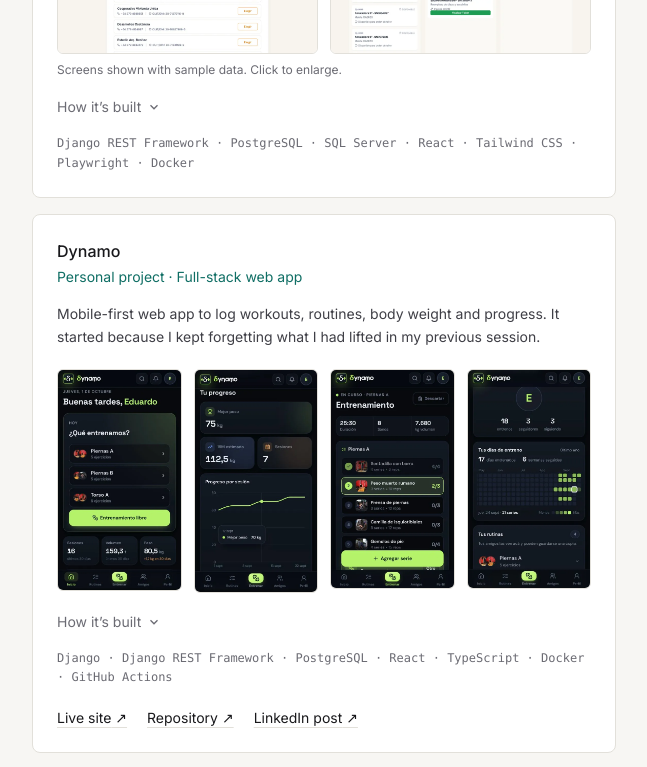
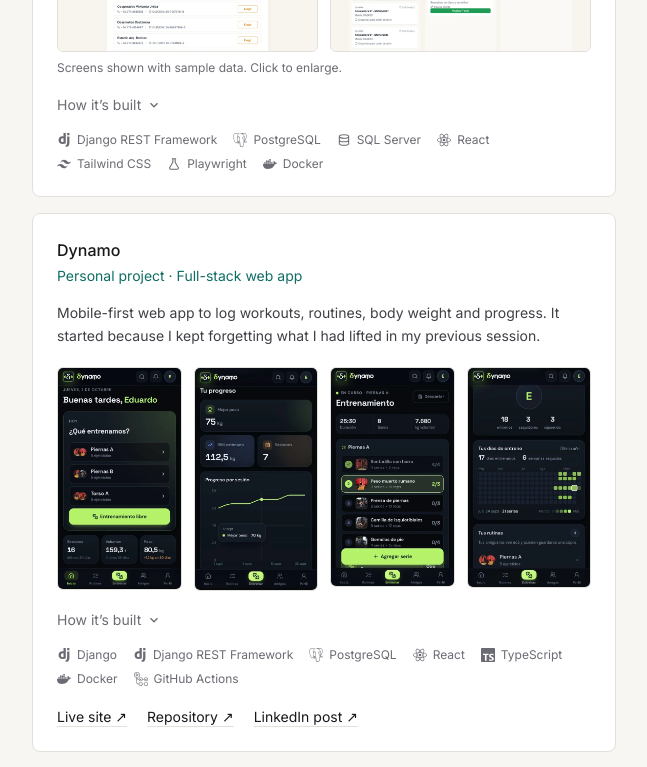
Before and after one commit to deadour/portfolio, a React (Vite) app: page / in a window 1280 px wide. Shown: the part 2880-3647 px from the top of the page, without its empty margins (408-1055 px from the left). Built offline with nearby package versions, Linux system fonts and the light colour scheme.

Commit message:
Add tech logos to stack, tech section and contact

```diff
--- a/package.json
+++ b/package.json
@@ -10,7 +10,8 @@
   },
   "dependencies": {
     "react": "^19.3.0",
-    "react-dom": "^19.3.0"
+    "react-dom": "^19.3.0",
+    "simple-icons": "^16.34.0"
   },
   "devDependencies": {
     "@tailwindcss/vite": "^4.3.3",
--- a/src/components/Contact.tsx
+++ b/src/components/Contact.tsx
@@ -1,6 +1,37 @@
 import Section from './Section'
 import { site } from '../data/site'
 import { useLang } from '../i18n'
+import { siGithub } from 'simple-icons'
+
+// Small line icons (24×24) for each contact row.
+const ICONS: Record<string, string> = {
+  Email: 'M3 6h18v12H3zM3 7l9 6 9-6',
+  LinkedIn: 'M4 4h16v16H4zM8 10v6M8 7.5v.01M12 16v-6M12 13c0-2 4-2.5 4 0v3',
+}
+
+function ContactIcon({ label }: { label: string }) {
+  if (label === 'GitHub') {
+    return (
+      <svg viewBox="0 0 24 24" aria-hidden="true" className="size-4 shrink-0" fill="currentColor">
+        <path d={siGithub.path} />
+      </svg>
+    )
+  }
+  return (
+    <svg
+      viewBox="0 0 24 24"
+      aria-hidden="true"
+      className="size-4 shrink-0"
+      fill="none"
+      stroke="currentColor"
+      strokeWidth="1.8"
+      strokeLinecap="round"
+      strokeLinejoin="round"
+    >
+      <path d={ICONS[label]} />
+    </svg>
+  )
+}
 
 // Entries with an empty href (not configured yet) are skipped.
 const links = [
@@ -27,9 +58,12 @@
               href={link.href}
               target={link.external ? '_blank' : undefined}
               rel={link.external ? 'noreferrer' : undefined}
-              className="group flex flex-wrap items-baseline justify-between gap-x-6 gap-y-1 py-4"
+              className="group flex flex-wrap items-center justify-between gap-x-6 gap-y-1 py-4"
             >
-              <span className="text-sm text-muted">{link.label}</span>
+              <span className="flex items-center gap-2.5 text-sm text-muted group-hover:text-fg">
+                <ContactIcon label={link.label} />
+                {link.label}
+              </span>
               <span className="break-all text-fg decoration-accent underline-offset-4 group-hover:underline">
                 {link.text}
               </span>
--- a/src/components/Tech.tsx
+++ b/src/components/Tech.tsx
@@ -1,4 +1,5 @@
 import Section from './Section'
+import TechIcon from './TechIcon'
 import { tech } from '../data/tech'
 import { useLang } from '../i18n'
 
@@ -11,13 +12,19 @@
 
   return (
     <Section id="tech" title={c.sections.tech}>
-      <div className="grid gap-8 sm:grid-cols-2">
+      <div className="grid gap-8">
         {groups.map((group) => (
           <div key={group.title}>
             <h3 className="text-sm text-muted">{group.title}</h3>
-            <ul className="mt-3 space-y-1.5 text-fg">
+            <ul className="mt-3 grid grid-cols-2 gap-2 sm:grid-cols-3">
               {group.items.map((item) => (
-                <li key={item}>{item}</li>
+                <li
+                  key={item}
+                  className="flex items-center gap-2.5 rounded-md border border-line bg-surface px-3 py-2 text-sm whitespace-nowrap text-fg"
+                >
+                  <TechIcon name={item} colored className="size-4" />
+                  {item}
+                </li>
               ))}
             </ul>
           </div>
--- /dev/null
+++ b/src/components/TechIcon.tsx
@@ -0,0 +1,123 @@
+import type { CSSProperties } from 'react'
+import {
+  siApacheparquet,
+  siCelery,
+  siDjango,
+  siDocker,
+  siEspressif,
+  siEsphome,
+  siFastapi,
+  siGithubactions,
+  siGrafana,
+  siHomeassistant,
+  siInfluxdb,
+  siKeras,
+  siLastdotfm,
+  siLinux,
+  siMusicbrainz,
+  siNumpy,
+  siPandas,
+  siPostgresql,
+  siPytest,
+  siPython,
+  siPytorch,
+  siReact,
+  siRedis,
+  siStreamlit,
+  siTailwindcss,
+  siTypescript,
+} from 'simple-icons'
+
+type Icon = { path: string; hex: string }
+
+// Generic glyphs (24×24 stroke paths) for tools without an official logo in simple-icons.
+const DATABASE =
+  'M12 3c4.4 0 8 1.3 8 3s-3.6 3-8 3-8-1.3-8-3 3.6-3 8-3zM4 6v6c0 1.7 3.6 3 8 3s8-1.3 8-3V6M4 12v6c0 1.7 3.6 3 8 3s8-1.3 8-3v-6'
+const CHART = 'M4 20V10M10 20V4M16 20v-8M22 20H2'
+const SPARK = 'M12 3v4M12 17v4M3 12h4M17 12h4M6 6l2.5 2.5M15.5 15.5 18 18M6 18l2.5-2.5M15.5 8.5 18 6'
+const TEST = 'M9 3h6M10 3v6L4.5 18.5A2 2 0 0 0 6.2 21h11.6a2 2 0 0 0 1.7-2.5L14 9V3'
+
+const BRAND: Record<string, Icon> = {
+  Python: siPython,
+  PostgreSQL: siPostgresql,
+  Pandas: siPandas,
+  Django: siDjango,
+  'Django REST Framework': siDjango,
+  React: siReact,
+  TypeScript: siTypescript,
+  Docker: siDocker,
+  Linux: siLinux,
+  'GitHub Actions': siGithubactions,
+  Parquet: siApacheparquet,
+  Streamlit: siStreamlit,
+  pytest: siPytest,
+  'Last.fm API': siLastdotfm,
+  MusicBrainz: siMusicbrainz,
+  Celery: siCelery,
+  Redis: siRedis,
+  PyTorch: siPytorch,
+  Keras: siKeras,
+  NumPy: siNumpy,
+  FastAPI: siFastapi,
+  ESP32: siEspressif,
+  ESPHome: siEsphome,
+  'Home Assistant': siHomeassistant,
+  InfluxDB: siInfluxdb,
+  Grafana: siGrafana,
+  'Tailwind CSS': siTailwindcss,
+}
+
+const GENERIC: Record<string, string> = {
+  SQL: DATABASE,
+  'SQL Server': DATABASE,
+  'Power BI': CHART,
+  SHAP: SPARK,
+  LIME: SPARK,
+  Playwright: TEST,
+}
+
+// Brand colors too dark to read on the dark theme (or too light on the light one)
+// fall back to the text color; see .tech-icon in index.css.
+function luminance(hex: string) {
+  const [r, g, b] = [0, 2, 4].map((i) => parseInt(hex.slice(i, i + 2), 16) / 255)
+  return 0.2126 * r + 0.7152 * g + 0.0722 * b
+}
+
+type Props = { name: string; colored?: boolean; className?: string }
+
+export default function TechIcon({ name, colored = false, className = 'size-4' }: Props) {
+  const brand = BRAND[name]
+  if (brand) {
+    const lum = luminance(brand.hex)
+    return (
+      <svg
+        viewBox="0 0 24 24"
+        aria-hidden="true"
+        className={`tech-icon shrink-0 ${className}`}
+        data-colored={colored || undefined}
+        data-dark-unsafe={lum < 0.25 || undefined}
+        data-light-unsafe={lum > 0.8 || undefined}
+        style={{ '--brand': `#${brand.hex}` } as CSSProperties}
+        fill="currentColor"
+      >
+        <path d={brand.path} />
+      </svg>
+    )
+  }
+  const generic = GENERIC[name]
+  if (!generic) return null
+  return (
+    <svg
+      viewBox="0 0 24 24"
+      aria-hidden="true"
+      className={`shrink-0 ${className}`}
+      fill="none"
+      stroke="currentColor"
+      strokeWidth="1.8"
+      strokeLinecap="round"
+      strokeLinejoin="round"
+    >
+      <path d={generic} />
+    </svg>
+  )
+}
--- a/src/components/Work.tsx
+++ b/src/components/Work.tsx
@@ -1,6 +1,7 @@
 import Section from './Section'
 import Pipeline from './Pipeline'
 import Disclosure from './Disclosure'
+import TechIcon from './TechIcon'
 import { projects } from '../data/projects'
 import { useLang } from '../i18n'
 
@@ -79,9 +80,14 @@
       )}
 
       {project.stack.length > 0 && (
-        <p className="mt-4 font-mono text-xs leading-relaxed text-muted">
-          {project.stack.join(' · ')}
-        </p>
+        <ul className="mt-4 flex flex-wrap gap-x-4 gap-y-2 text-xs text-muted">
+          {project.stack.map((item) => (
+            <li key={item} className="flex items-center gap-1.5">
+              <TechIcon name={item} className="size-3.5" />
+              {item}
+            </li>
+          ))}
+        </ul>
       )}
 
       {project.links.length > 0 && (
--- a/src/index.css
+++ b/src/index.css
@@ -97,6 +97,17 @@
   width: 2px;
   height: 100%;
   background: repeating-linear-gradient(180deg, var(--dash) 0 4px, transparent 4px 8px);
+}
+
+/* ---------- Tech logos ---------- */
+
+/* Brand color when requested; falls back to the text color where the brand hue lacks contrast. */
+.tech-icon[data-colored] {
+  color: var(--brand);
+}
+:root[data-theme='dark'] .tech-icon[data-colored][data-dark-unsafe],
+:root:not([data-theme='dark']) .tech-icon[data-colored][data-light-unsafe] {
+  color: var(--fg);
 }
 
 /* ---------- Now indicator ---------- */
```
Also changed, not shown: 1 other file (tests, documents, lock files or other folders).
